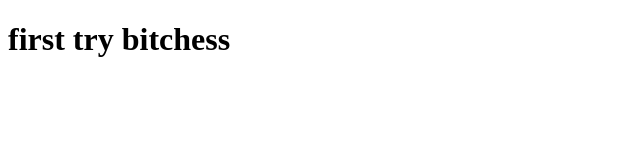
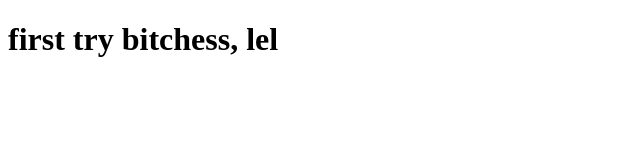
Before and after one commit to greyhatman/1-first-try, a plain HTML site: page site/index.html in a window 1280 px wide. Shown: the full height of the page, 0-640 px from the left. Drawn offline with Linux system fonts and the light colour scheme.

Commit message:
I want learning

```diff
--- a/site/index.html
+++ b/site/index.html
@@ -4,6 +4,6 @@
 	<title>first try bitch</title>
 </head>
 <body>
-<h1>first try bitchess</h1>
+<h1>first try bitchess, lel</h1>
 </body>
 </html>
```
